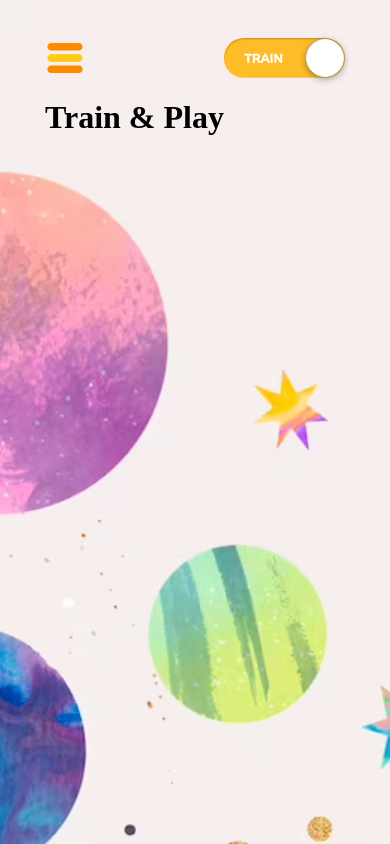
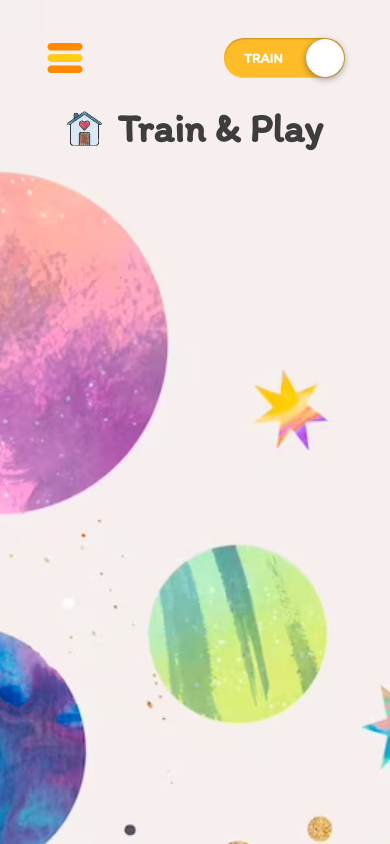
Before and after one commit to FoxyRaspberry/english-for-kids, a plain HTML site: page index.html in a window 390 px wide. Drawn offline with Linux system fonts and the light colour scheme.

Commit message:
feat: create the header

```diff
--- a/index.html
+++ b/index.html
@@ -50,7 +50,12 @@
   </section>
   <header class="header__section">
     <div class="wrapper__section">
-     <h1 class="header__logo-title">Train & Play</h1>
+      <div class="header-container">
+        <a class="header__link-main-page" href="">
+          <img class="header__icon-main-page" src="images/icon_home.png" alt="icon to return to the main page">
+        </a>
+        <h1 class="header__logo-title">Train & Play</h1>
+      </div>
    </div>
   </header>
   <section class="word-category-card__section">
--- a/style.css
+++ b/style.css
@@ -158,3 +158,43 @@ body {
 .switch__toggle-checkbox:checked ~ .switch__background {
   background: #7033FF;
 }
+
+.header-container {
+  display: flex;
+  align-items: center;
+  gap: 15px;
+  margin-top: 20px;
+}
+
+.header__link-main-page {
+  list-style-type: none;
+}
+
+.header__icon-main-page {
+  display: block;
+  width: 40px;
+}
+
+.header__logo-title {
+  font-family: 'Itim';
+  font-style: normal;
+  font-weight: bold;
+  font-size: 49px;
+  line-height: 60px;
+  color: #3D3D3D;
+  margin: 0;
+}
+
+@media screen and (max-width: 767px) {
+  .header-container {
+    justify-content: center;
+  }
+
+  .header__icon-main-page {
+    width: 35px;
+  }
+
+  .header__logo-title {
+    font-size: 40px;
+  }
+}
```
